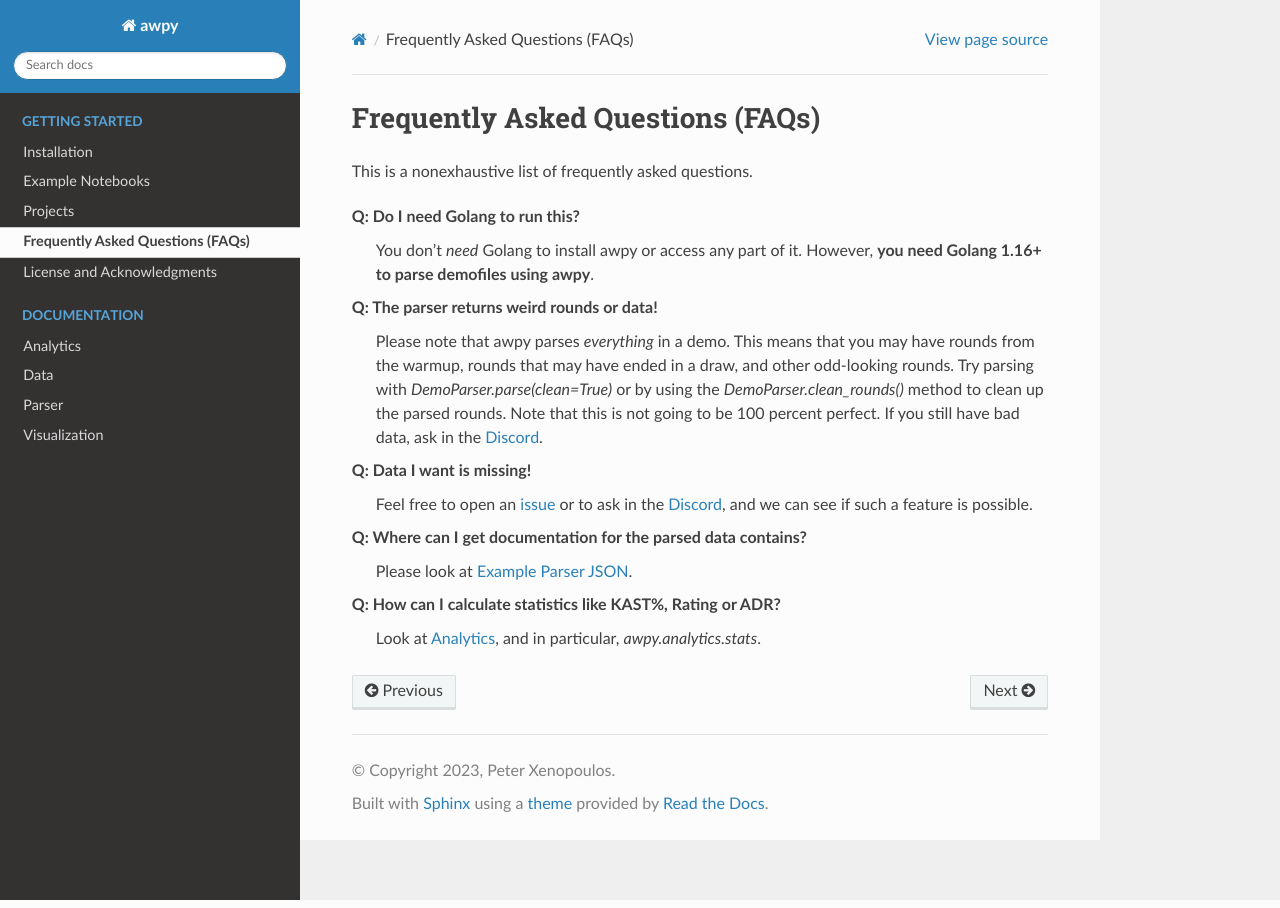
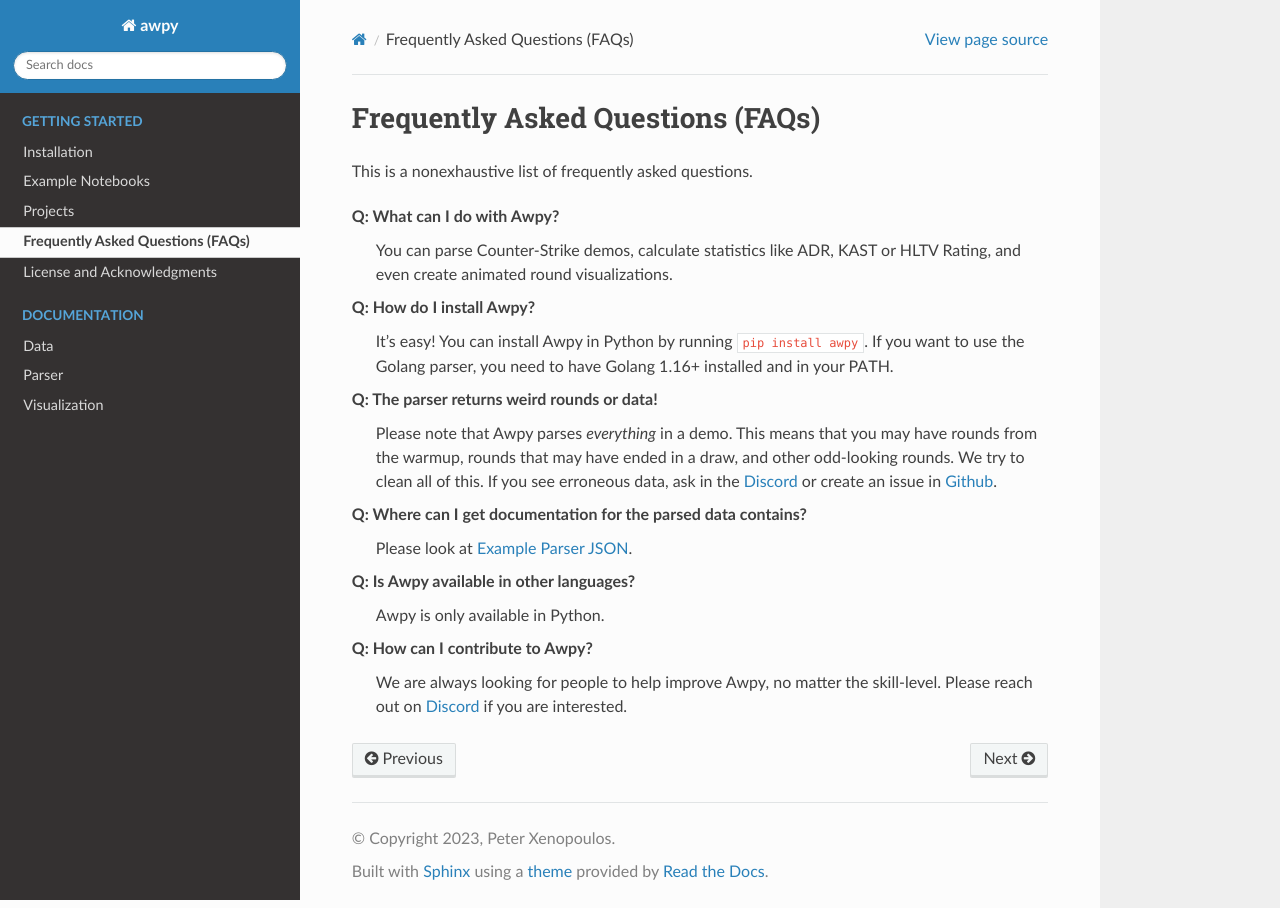
Before and after one commit to pnxenopoulos/awpy, a Sphinx documentation site: the page built from docs/faq.rst, in a window 1280 px wide. Built offline with Sphinx 7.4.7 and the Read the Docs theme 2.0.0, drawn with Linux system fonts in a browser that asks for light colours; pages that are not in the unit, such as notebooks, are missing from menus.

```diff
--- a/docs/examples.rst
+++ b/docs/examples.rst
@@ -1,7 +1,7 @@
 Example Notebooks
 =================
 
-Here, you can find Jupyter Notebooks that can help guide you through awpy's functionality. Please check out the following notebooks, located in the ``examples/`` folder in the repository.
+Here, you can find Jupyter Notebooks that can help guide you through Awpy's functionality. Please check out the following notebooks, located in the ``examples/`` folder in the repository.
 
 * `Parsing a CSGO demofile <https://github.com/pnxenopoulos/awpy/blob/main/examples/00_Parsing_a_CSGO_Demofile.ipynb>`_
 * `Basic CSGO analysis <https://github.com/pnxenopoulos/awpy/blob/main/examples/01_Basic_CSGO_Analysis.ipynb>`_
--- a/docs/faq.rst
+++ b/docs/faq.rst
@@ -3,17 +3,20 @@ Frequently Asked Questions (FAQs)
 
 This is a nonexhaustive list of frequently asked questions.
 
-**Q:** Do I need Golang to run this?
-    You don't *need* Golang to install awpy or access any part of it. However, **you need Golang 1.16+ to parse demofiles using awpy**.
+**Q:** What can I do with Awpy?
+    You can parse Counter-Strike demos, calculate statistics like ADR, KAST or HLTV Rating, and even create animated round visualizations.
+
+**Q:** How do I install Awpy?
+    It's easy! You can install Awpy in Python by running ``pip install awpy``. If you want to use the Golang parser, you need to have Golang 1.16+ installed and in your PATH.
 
 **Q:** The parser returns weird rounds or data!
-    Please note that awpy parses *everything* in a demo. This means that you may have rounds from the warmup, rounds that may have ended in a draw, and other odd-looking rounds. Try parsing with `DemoParser.parse(clean=True)` or by using the `DemoParser.clean_rounds()` method to clean up the parsed rounds. Note that this is not going to be 100 percent perfect. If you still have bad data, ask in the `Discord <https://discord.gg/W34XjsSs2H>`_.
-
-**Q:** Data I want is missing!
-    Feel free to open an `issue <https://github.com/pnxenopoulos/awpy/issues>`_ or to ask in the `Discord <https://discord.gg/W34XjsSs2H>`_, and we can see if such a feature is possible.
+    Please note that Awpy parses *everything* in a demo. This means that you may have rounds from the warmup, rounds that may have ended in a draw, and other odd-looking rounds. We try to clean all of this. If you see erroneous data, ask in the `Discord <https://discord.gg/W34XjsSs2H>`_ or create an issue in `Github <https://github.com/pnxenopoulos/awpy/issues>`_.
 
 **Q:** Where can I get documentation for the parsed data contains?
     Please look at :doc:`parser_output`.
 
-**Q:** How can I calculate statistics like KAST%, Rating or ADR?
-    Look at :doc:`analytics`, and in particular, `awpy.analytics.stats`.
+**Q:** Is Awpy available in other languages?
+    Awpy is only available in Python.
+
+**Q:** How can I contribute to Awpy?
+    We are always looking for people to help improve Awpy, no matter the skill-level. Please reach out on `Discord <https://discord.gg/W34XjsSs2H>`_ if you are interested.
--- a/docs/installation.rst
+++ b/docs/installation.rst
@@ -1,8 +1,10 @@
 Installation
 ============
 
+To install awpy, you must have Python >= 3.12 and you can simply run:
+
 ``pip install awpy``
 
-To install awpy, you must have Python >= 3.12 and Go (the programming language) installed. You need a Go version greater than 1.18, and you can visit this link to install the latest `Golang version <https://go.dev/dl/>`_.
+To check your current version of awpy, run
 
-Once you have Golang installed, you can check your version in command line by using the command ``go version``. After this, simply run ``pip install awpy``.
+``pip freeze | grep awpy``
--- a/docs/license.rst
+++ b/docs/license.rst
@@ -1,8 +1,8 @@
 License and Acknowledgments
 ===========================
 
-`awpy` uses an MIT License, which you can view `here <https://github.com/pnxenopoulos/awpy/blob/main/LICENSE>`_.
+Awpy uses an MIT License, which you can view `here <https://github.com/pnxenopoulos/awpy/blob/main/LICENSE>`_.
 
-`awpy`, particularly the parsing functions, is made possible by the `Golang CSGO parsing library <https://github.com/markus-wa/demoinfocs-golang>`_.
+Awpy is made possible by the `demoparser2 library <https://pypi.org/project/demoparser2/>`_.
 
 We could also like to thank `SimpleRadar <https://readtldr.gg/simpleradar?utm_source=github&utm_id=xenos-csgo-parser>`_ for allowing use of their map images.
--- a/pyproject.toml
+++ b/pyproject.toml
@@ -21,7 +21,7 @@ classifiers = [
 dependencies = [
     "numpy>=1.26.3",
     "pandas>=2.2.0",
-    "pydantic>=2.5.3",
+    "pydantic>=2.6.0",
     "setuptools>=69.0.3",
     "sphinx-rtd-theme==2.0.0",
     "demoparser2>=0.16.1"
--- a/requirements.txt
+++ b/requirements.txt
@@ -1,6 +1,6 @@
 numpy~=1.26.3
 pandas~=2.2.0
-pydantic~=2.5.3
+pydantic~=2.6.0
 setuptools~=69.0.3
 sphinx-rtd-theme~=2.0.0
 demoparser2>=0.16.1
```
Also changed, not shown: CONTRIBUTING.md (+7 -35 lines), README.md (+24 -43 lines), docs/index.rst (+20 -39 lines), docs/projects.rst (+7 -12 lines), 5 other files.
